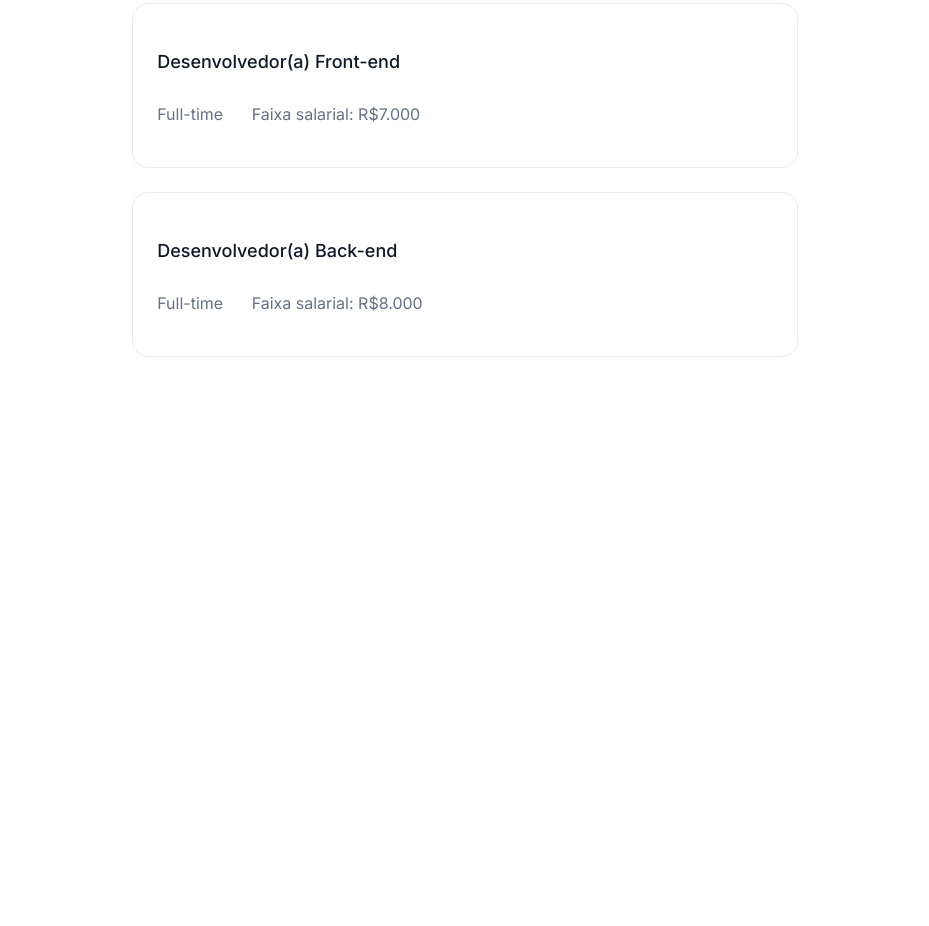
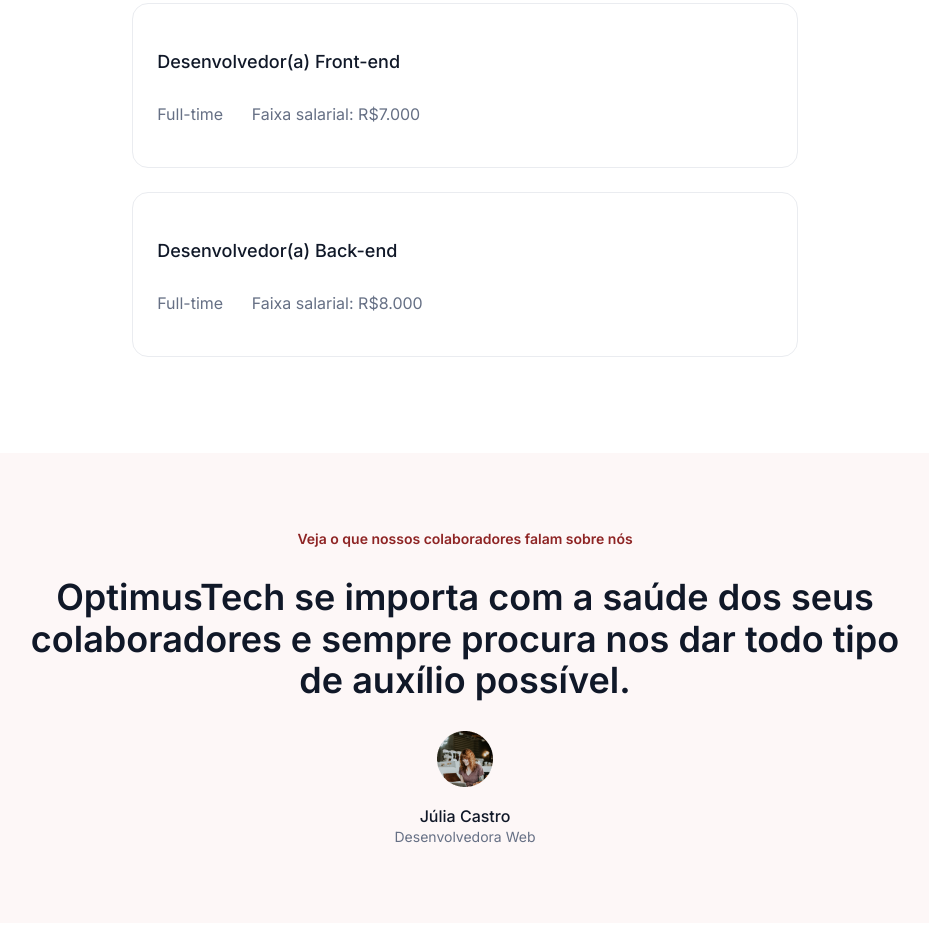
Before and after one commit to Volaxy/7_Days_of_Code-HTML_and_CSS, a plain HTML site: page index.html in a window 1280 px wide. Shown: the part 2168-3094 px from the top of the page, without its empty margins (175-1104 px from the left). Before the commit the page ends 2541 px from the top, so only its background shows below. Drawn offline with Linux system fonts and the light colour scheme.

Commit message:
ADD - 6st Day Completed

```diff
--- a/css/index.css
+++ b/css/index.css
@@ -231,3 +231,41 @@ a {
                 .vacacies__item__description__work-way {
                     margin-right: 1.5rem;
                 }
+
+/* COMMENTS */
+.comments {
+    background-color: var(--opinion-background);
+
+    margin: 6rem auto;
+    border-radius: 1rem;
+    padding: 4rem;
+
+    text-align: center;
+}
+
+    .comments__tag {
+        color: var(--tag-text);
+        font-weight: 600;
+        font-size: .875rem;
+    }
+
+    .comments__tittle {
+        color: var(--tittle-text);
+        font-size: 2.25rem;
+    }
+
+    .comments__name {
+        margin: 1rem auto .25rem;
+
+        color: var(--tittle-text);
+        font-size: 1rem;
+        font-weight: 500;
+    }
+
+    .comments__office {
+        margin-top: .25rem;
+
+        color: var(--default-text);
+        font-size: .875rem;
+        font-weight: 400;
+    }
--- a/index.html
+++ b/index.html
@@ -122,6 +122,19 @@
                     </ul>
                 </section>
             </article>
+
+            <!-- COMMENTS -->
+            <section class="comments">
+                <p class="comments__tag">Veja o que nossos colaboradores falam sobre nós</p>
+                <h2 class="comments__tittle">OptimusTech se importa com a saúde dos seus colaboradores e sempre procura nos dar todo tipo de auxílio possível.</h2>
+
+                <aside>
+                    <img src="images/comments avatar.png" alt="Foto de perfil de um cliente">
+
+                    <h3 class="comments__name">Júlia Castro</h3>
+                    <p class="comments__office">Desenvolvedora Web</p>
+                </aside>
+            </section>
         </main>
     </body>
 </html>
```
Also changed, not shown: images/comments avatar.png (added).
